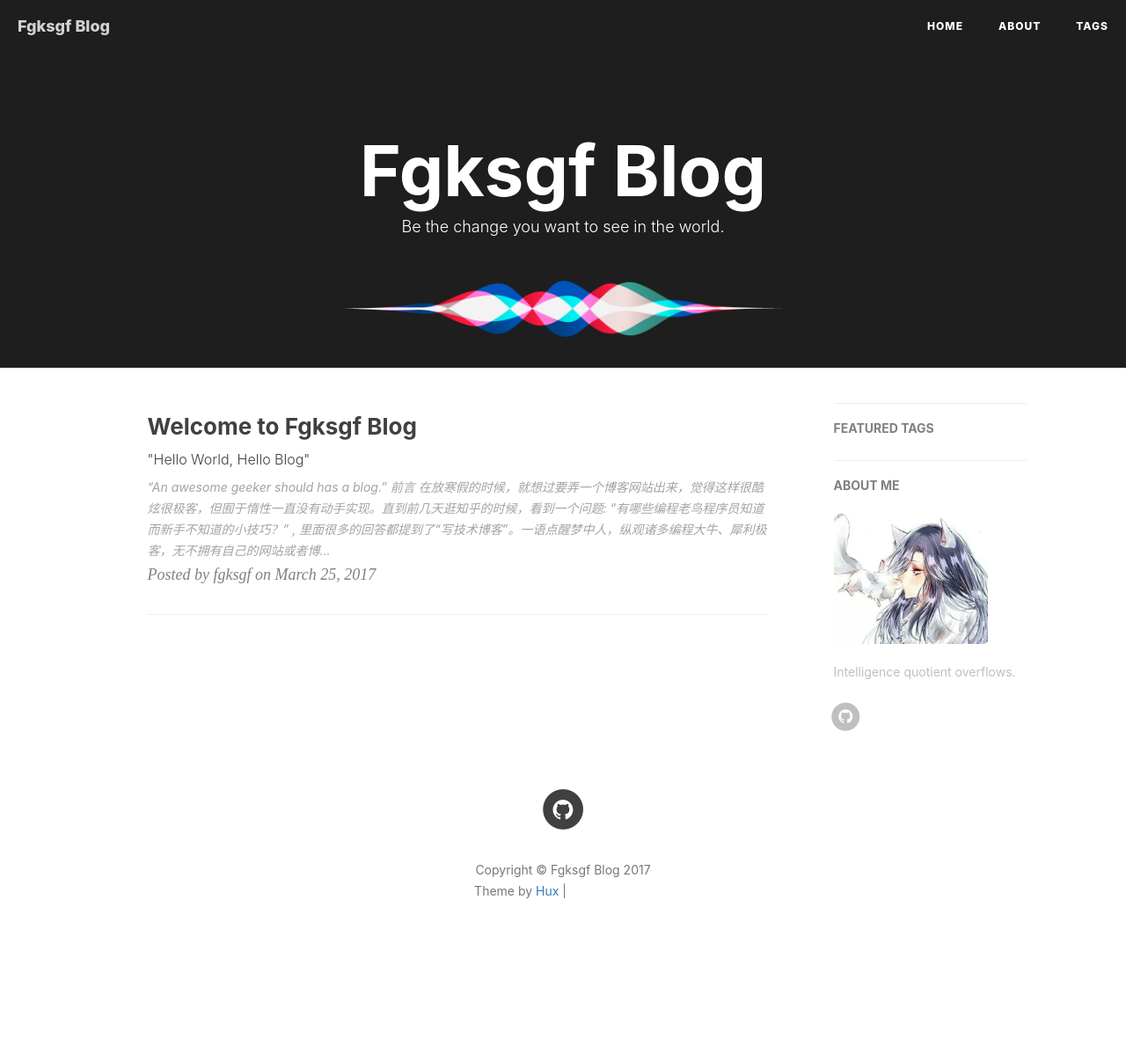
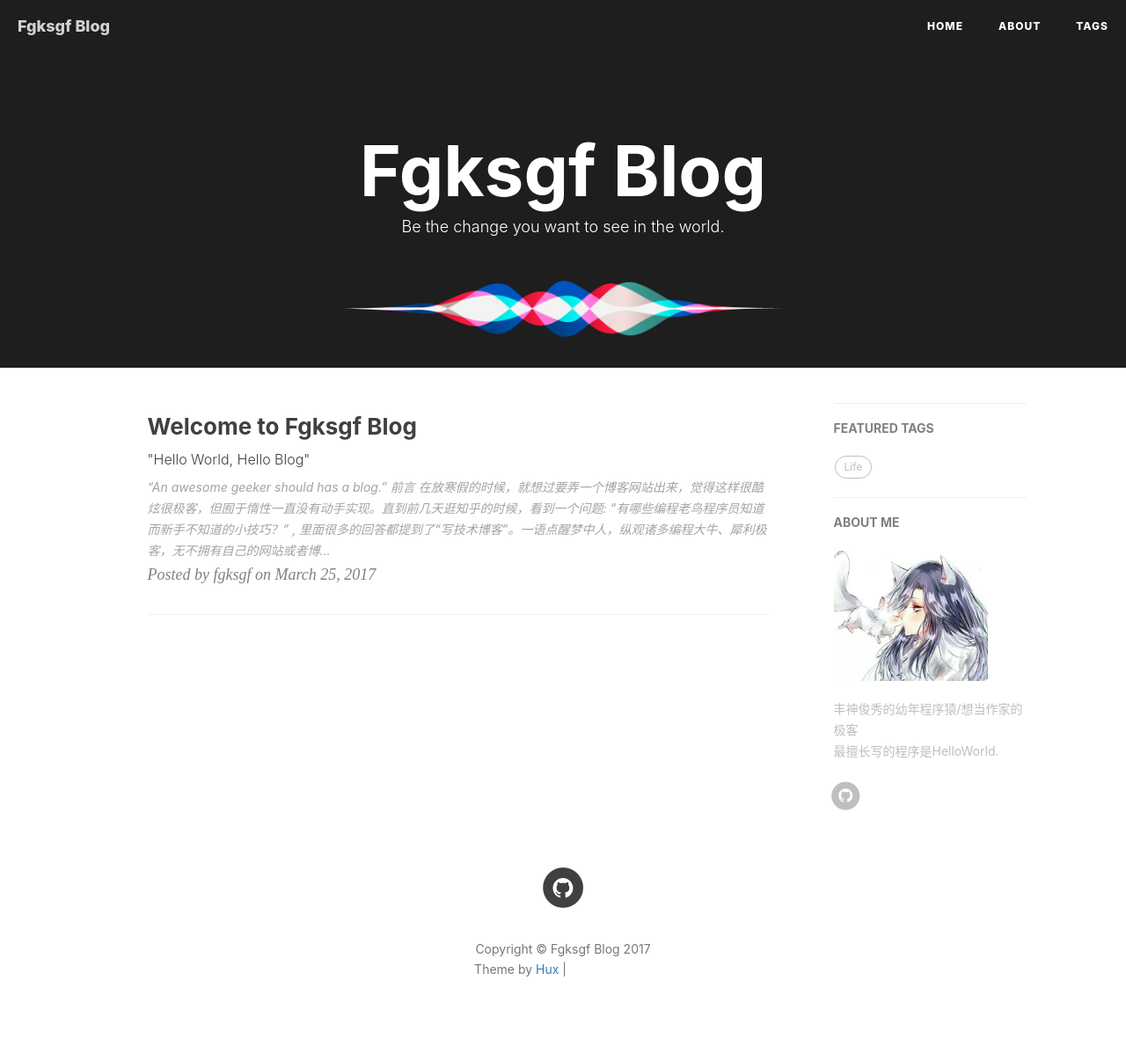
Before and after one commit to fgksgf/fgksgf.github.io, a Jekyll site: the page built from index.html, in a window 1280 px wide. Shown: the whole page at 88% size. Built offline with Jekyll 4.4.1, drawn with Linux system fonts in a browser that asks for light colours; nearby versions of some CDN libraries; the list of posts is cut into pages by our own code; comment, search, counter and statistics services are not loaded; before the commit the page ends 1117 px from its top, so only the background shows below that; grey boxes are pictures that could not be loaded.

Commit message:
Update _config.yml

```diff
--- a/_config.yml
+++ b/_config.yml
@@ -66,14 +66,14 @@ kramdown:
 
 # Sidebar settings
 sidebar: true                           # whether or not using Sidebar.
-sidebar-about-description: "Intelligence quotient overflows."
+sidebar-about-description: "丰神俊秀的幼年程序猿/想当作家的极客<br>最擅长写的程序是HelloWorld."
 sidebar-avatar: /img/avatar.jpeg      # use absolute URL, seeing it's used in both `/` and `/about/`
 
 
 
 # Featured Tags
 featured-tags: true                     # whether or not using Feature-Tags
-featured-condition-size: 1              # A tag will be featured if the size of it is more than this condition value
+featured-condition-size: 0              # A tag will be featured if the size of it is more than this condition value
 
 
 
```
